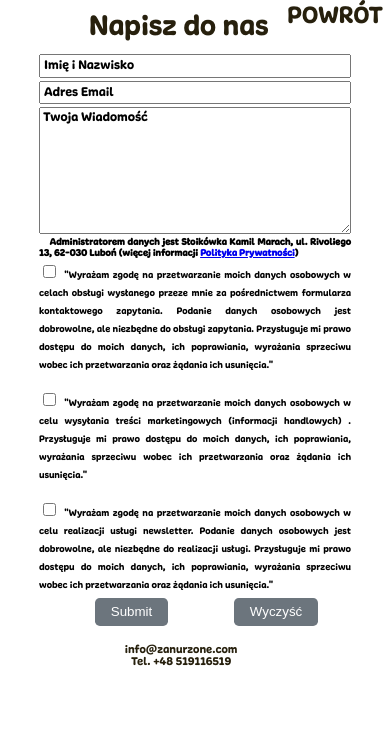
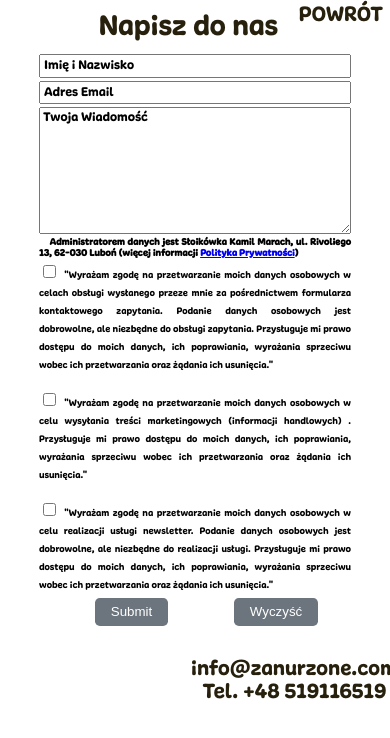
Before and after one commit to LoczekLoczek/my-second-blog, a Django app: page /kontakt.html in a window 390 px wide. Shown: the top 738 px of the page. Run offline with Django 3.2, Linux system fonts and the light colour scheme.

Commit message:
sadfadasfsa

```diff
--- a/homepage/static/pliki/css/kontakt.css
+++ b/homepage/static/pliki/css/kontakt.css
@@ -220,7 +220,7 @@ html, body {
     }
 
     .naszemarki {
-        padding-left: 15%;
+        padding-left: 20%;
 
     }
 
@@ -243,18 +243,20 @@ html, body {
 
         font-size: 30px;
         padding-top: 2%;
-        padding-left: 18%;
+        padding-left: 20%;
         padding-right: 13%;
 
 }
     .podpis {
 
-        font-size: 12px;
-        color: #27200D;
-        padding-left: 32%;
-        position: absolute;
-        text-align: center;
+        padding-top: 1%;
 
     }
 
+
+    .menu1 {
+
+        font-size: 22px;
+
+    }
 }
```
